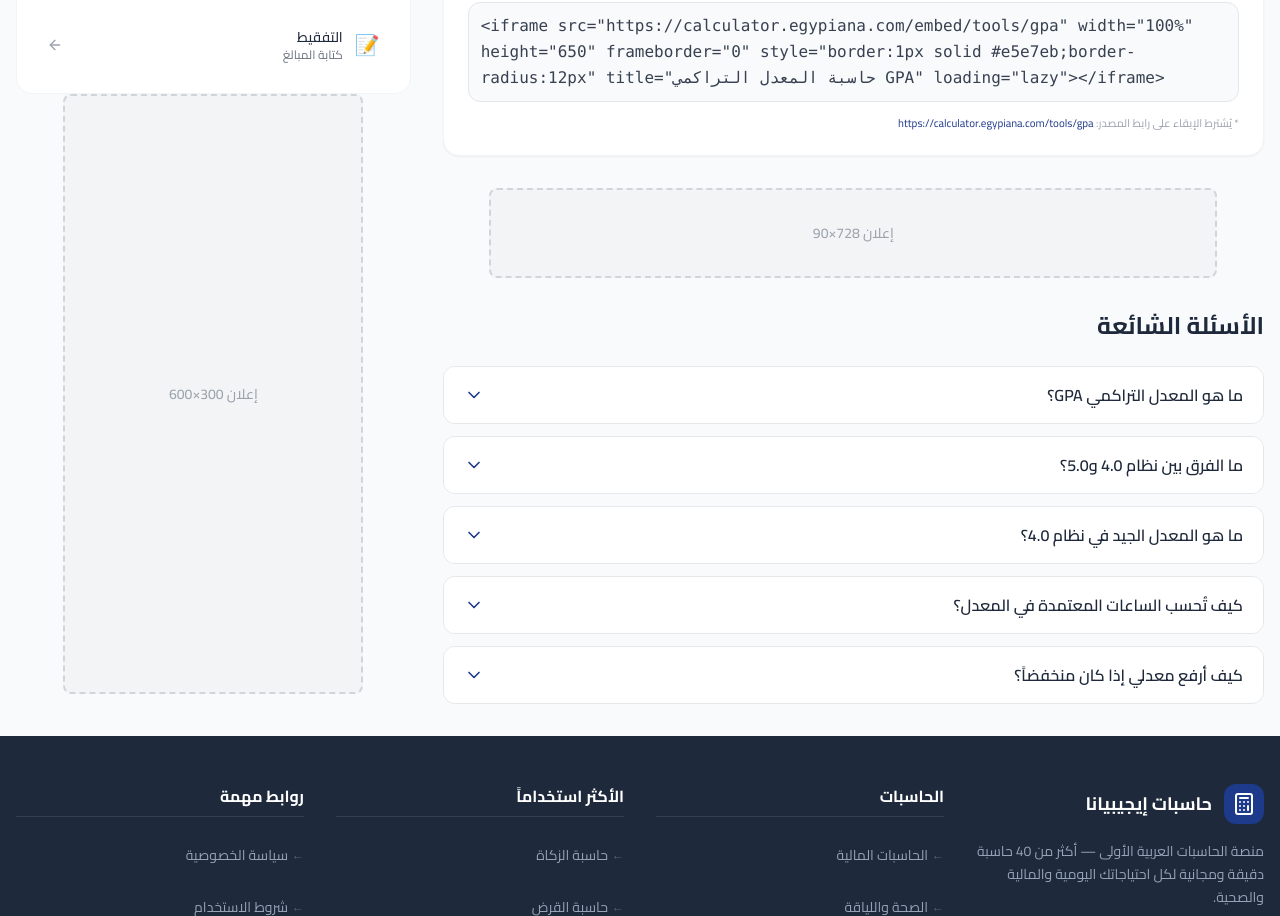
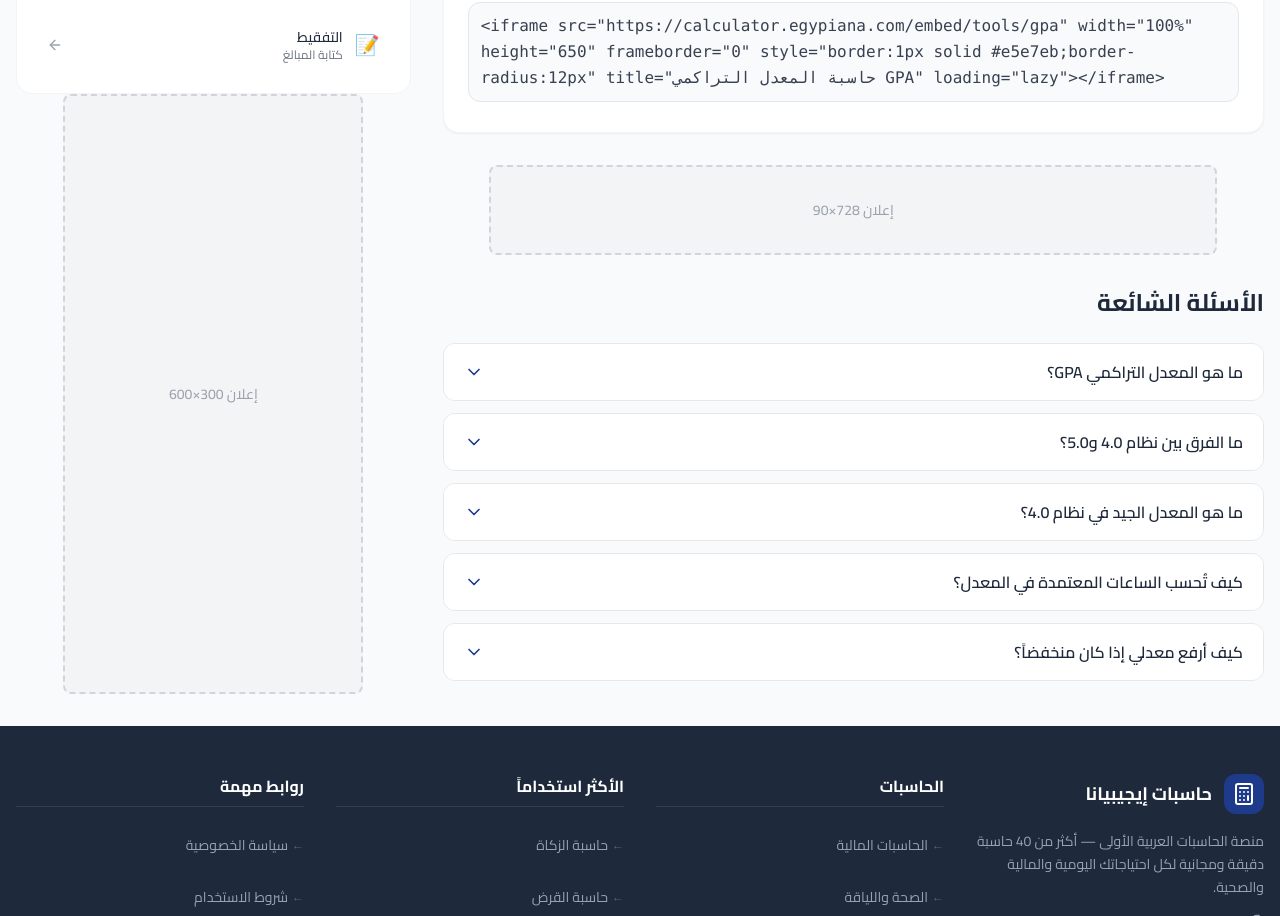
Before and after one commit to egypiana/egypiana-calculators, a Next.js app: page /tools/gpa in a window 1280 px wide. Shown: the part 824-1740 px from the top of the page. Built offline with nearby package versions, Linux system fonts and the light colour scheme.

Commit message:
Remove attribution note from EmbedCode widget

```diff
--- a/components/shared/EmbedCode.tsx
+++ b/components/shared/EmbedCode.tsx
@@ -89,18 +89,6 @@ export default function EmbedCode({ url, title = "حاسبة", height = 650 }: E
         title="اضغط للنسخ"
       />
 
-      {/* Attribution note */}
-      <p className="text-[11px] text-gray-400 dark:text-gray-500 text-right leading-snug">
-        * يُشترط الإبقاء على رابط المصدر:{" "}
-        <a
-          href={url}
-          target="_blank"
-          rel="noopener noreferrer"
-          className="text-[#1E3A8A] dark:text-blue-400 hover:underline break-all"
-        >
-          {url}
-        </a>
-      </p>
     </div>
   );
 }
```
